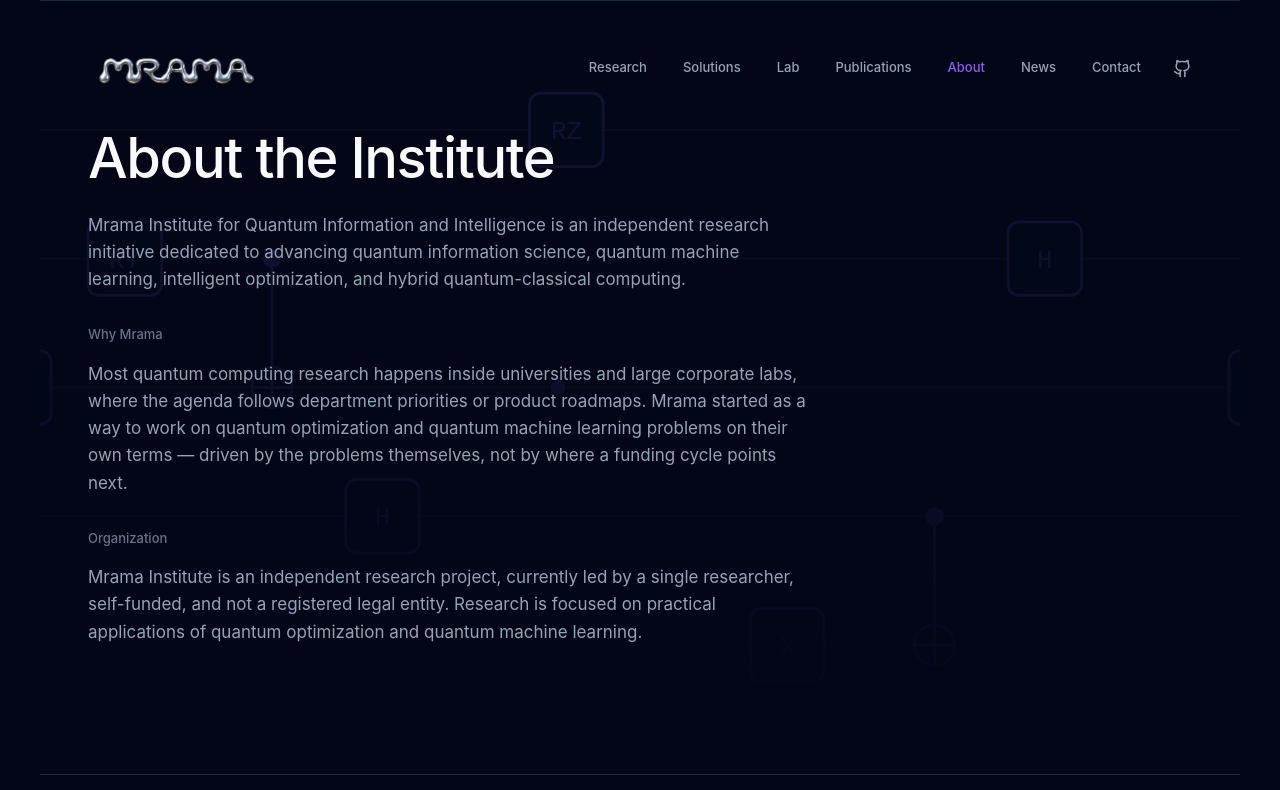
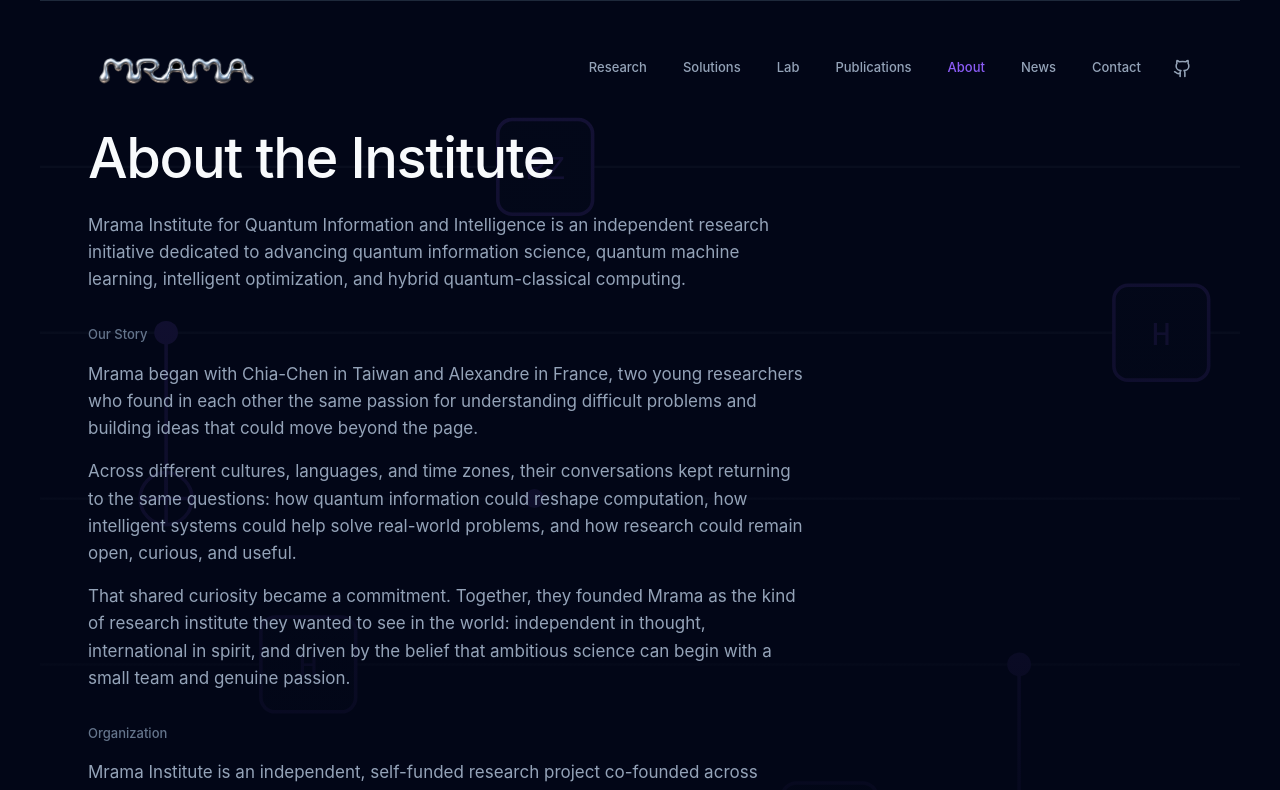
Before and after one commit to easonyang001/easonyang001.github.io, a React (Vite) app: page /about in a window 1280 px wide. Shown: the top 790 px of the page. Built offline with nearby package versions, Linux system fonts and the light colour scheme.

Commit message:
feat: tell the Taiwan-France founding story (#47)

```diff
--- a/src/components/about/AboutFAQ.tsx
+++ b/src/components/about/AboutFAQ.tsx
@@ -18,7 +18,7 @@
   },
   {
     question: "How is Mrama funded?",
-    answer: "Mrama is currently self-funded by its founder. It does not receive external grants, venture funding, or institutional backing at this stage.",
+    answer: "Mrama is currently self-funded by its founding team. It does not receive external grants, venture funding, or institutional backing at this stage.",
   },
   {
     question: "Where is Mrama based?",
--- a/src/components/about/AboutHero.tsx
+++ b/src/components/about/AboutHero.tsx
@@ -23,21 +23,35 @@
         </p>
 
         <div className="mt-8 max-w-prose">
-          <p className="text-small font-medium text-text-muted">Why Mrama</p>
-          <p className="mt-4 text-body-lg text-text-secondary">
-            Most quantum computing research happens inside universities and large corporate labs,
-            where the agenda follows department priorities or product roadmaps. Mrama started as a
-            way to work on quantum optimization and quantum machine learning problems on their own
-            terms — driven by the problems themselves, not by where a funding cycle points next.
-          </p>
+          <p className="text-small font-medium text-text-muted">Our Story</p>
+          <div className="mt-4 space-y-4 text-body-lg text-text-secondary">
+            <p>
+              Mrama began with Chia-Chen in Taiwan and Alexandre in France, two young researchers
+              who found in each other the same passion for understanding difficult problems and
+              building ideas that could move beyond the page.
+            </p>
+            <p>
+              Across different cultures, languages, and time zones, their conversations kept
+              returning to the same questions: how quantum information could reshape computation,
+              how intelligent systems could help solve real-world problems, and how research could
+              remain open, curious, and useful.
+            </p>
+            <p>
+              That shared curiosity became a commitment. Together, they founded Mrama as the kind
+              of research institute they wanted to see in the world: independent in thought,
+              international in spirit, and driven by the belief that ambitious science can begin
+              with a small team and genuine passion.
+            </p>
+          </div>
         </div>
 
         <div className="mt-8 max-w-prose">
           <p className="text-small font-medium text-text-muted">Organization</p>
           <p className="mt-4 text-body-lg text-text-secondary">
-            Mrama Institute is an independent research project, currently led by a single
-            researcher, self-funded, and not a registered legal entity. Research is focused on
-            practical applications of quantum optimization and quantum machine learning.
+            Mrama Institute is an independent, self-funded research project co-founded across
+            Taiwan and France. It is not yet a registered legal entity. Its work focuses on
+            practical research in quantum information, quantum optimization, quantum machine
+            learning, and intelligent systems.
           </p>
         </div>
       </motion.div>
--- a/src/components/about/AboutNetwork.tsx
+++ b/src/components/about/AboutNetwork.tsx
@@ -4,7 +4,11 @@
 import WorldMap from "./WorldMap.tsx";
 
 const TIMELINE = [
-  { year: "2026", label: "Founded", description: `Mrama Institute established, based in ${site.location}.` },
+  {
+    year: "2026",
+    label: "Founded",
+    description: `Co-founded across Taiwan and France, with its base in ${site.location}.`,
+  },
   { year: "2026", label: "Website Launched", description: "Public site introducing the research program." },
   { year: "Ongoing", label: "Active Research", description: "Quantum optimization, annealing, and hybrid solvers." },
 ];
--- a/src/components/home/HomeAbout.tsx
+++ b/src/components/home/HomeAbout.tsx
@@ -10,9 +10,9 @@
       viewAllLabel="Full story"
     >
       <p className="max-w-prose text-body-lg text-text-secondary">
-        Mrama Institute for Quantum Information and Intelligence is an independent research
-        initiative dedicated to advancing quantum information science, quantum machine learning,
-        intelligent optimization, and hybrid quantum-classical computing.
+        Founded by Chia-Chen in Taiwan and Alexandre in France, Mrama grew from their shared passion
+        for quantum science, intelligent systems, and research that can move from ideas into
+        practical experimentation.
       </p>
 
       <div className="glass-card mt-8 max-w-prose p-8">
--- a/src/data/site.ts
+++ b/src/data/site.ts
@@ -6,7 +6,7 @@
   tagline: "for Quantum Information and Intelligence",
   description:
     "Advancing Quantum Information, Artificial Intelligence, and Intelligent Optimization.",
-  aboutBlurb: "An independent, self-funded research initiative founded in 2026, based in Taiwan.",
+  aboutBlurb: "An independent research initiative co-founded across Taiwan and France in 2026.",
   foundedYear: 2026,
   email: "contact@mrama-institute.org",
   githubUrl: "https://github.com/easonyang001",
--- a/src/pages/AboutPage.tsx
+++ b/src/pages/AboutPage.tsx
@@ -13,12 +13,12 @@
   useSeo({
     title: "About",
     description:
-      "Mrama Institute is an independent, self-funded research initiative advancing quantum information science, quantum machine learning, and intelligent optimization.",
+      "Co-founded by two young researchers from Taiwan and France, Mrama Institute advances quantum information science, quantum machine learning, and intelligent optimization.",
     path: "/about",
   });
 
   return (
-    <>
+    <div className="overflow-x-clip">
       <AboutHero />
       <AboutGlance />
 
@@ -29,6 +29,6 @@
       <AboutFounder />
       <AboutCollaboration />
       <AboutFAQ />
-    </>
+    </div>
   );
 }
```
Also changed, not shown: src/components/about/AboutFounder.tsx (+37 -23 lines).
